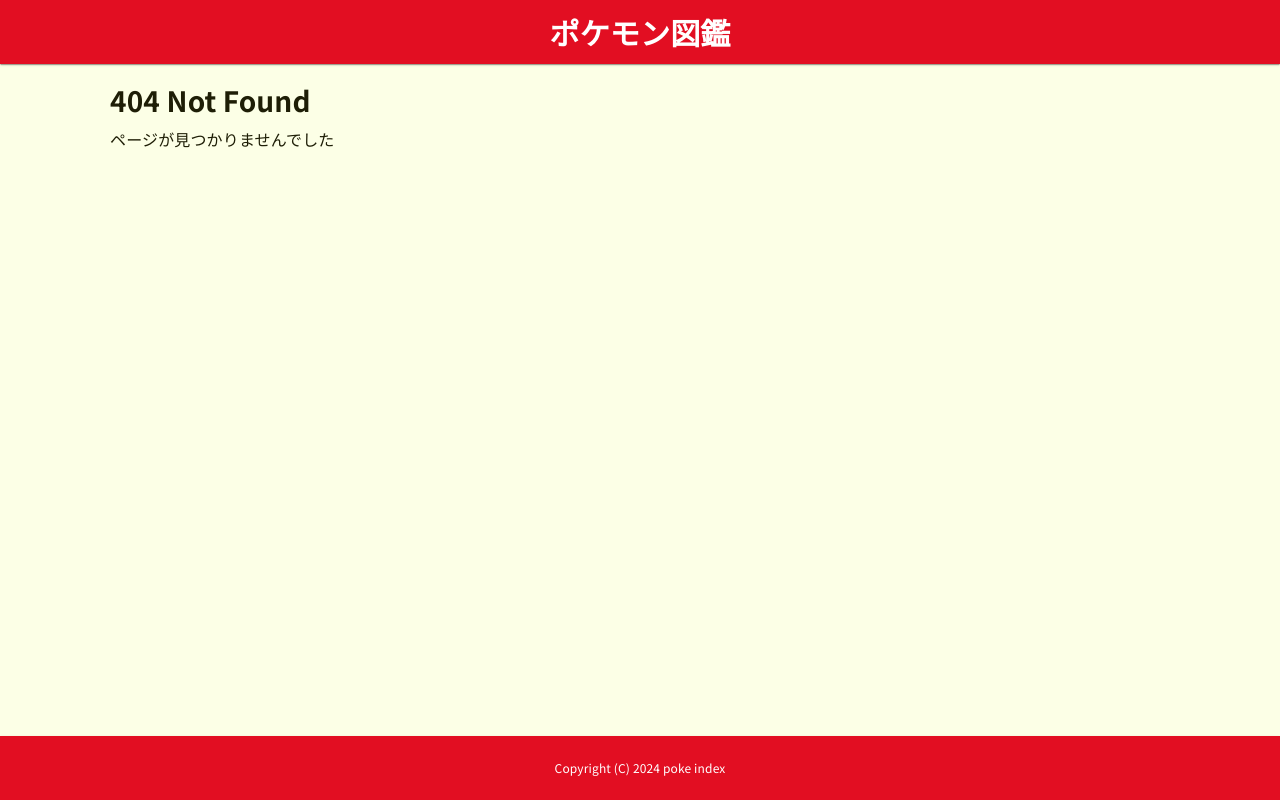
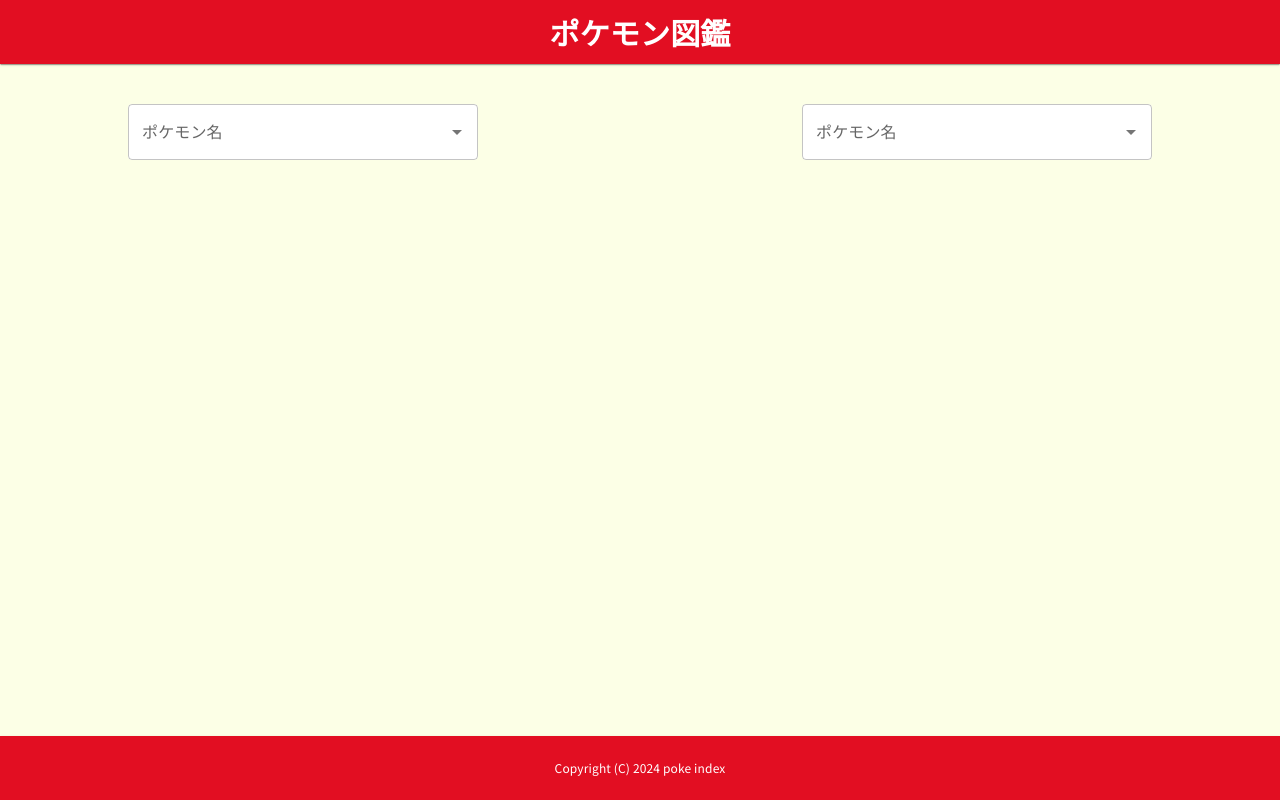
Before and after one commit to plugout007/poke-index, a React (Vite) app: page /compare in a window 1280 px wide. Before the commit this address had no page. Built offline with nearby package versions, Linux system fonts and the light colour scheme.

Commit message:
誤字修正。比較画面作成

```diff
--- a/src/config/routes-config.ts
+++ b/src/config/routes-config.ts
@@ -2,4 +2,5 @@
 export const routes = {
   home: { path: '/' },
   pokemon: { path: '/pokemon/:pokemonId'},
+  compare: { path: '/compare'},
 };
--- /dev/null
+++ b/src/features/compare/compare.tsx
@@ -0,0 +1,120 @@
+import { useEffect, useState } from 'react';
+import { } from './styled';
+import { Autocomplete, Box, TextField } from '@mui/material';
+import pokemonJa from "../../data/pokemonJa.json";
+import { normalizeText } from '../../utils/text';
+import { Pokemon } from "../../types/pokemon";
+import { getPokemon } from '../../api/pokeApi';
+import PokemonData from './components/pokemon-data';
+
+/**
+ * このコンポーネントはポケモン比較画面全体の機能を提供する
+ */
+export default function Compare() {
+  const [name1, setName1] = useState<{ id: number; name: string } | null>(
+    null
+  );
+  const [name2, setName2] = useState<{ id: number; name: string } | null>(
+    null
+  );
+  const [selectedPokemon1, setSelectedPokemon1] = useState<Pokemon | null>(null);
+  const [selectedPokemon2, setSelectedPokemon2] = useState<Pokemon | null>(null);
+
+  const pokemonList = pokemonJa.map(p =>( {
+    ...p,
+    normalizedName: normalizeText(p.name),
+  }));
+
+  useEffect(() => {
+    if (!name1) return;
+
+    const fetchPokemon = async () => {
+      const details = await getPokemon(name1.id);
+      setSelectedPokemon1(details);
+    };
+    fetchPokemon();
+  }, [name1]);
+
+  useEffect(() => {
+    if (!name2) return;
+
+    const fetchPokemon = async () => {
+      const details = await getPokemon(name2.id);
+      setSelectedPokemon2(details);
+    };
+    fetchPokemon();
+  }, [name2]);
+
+  return (
+    <Box sx={{ display: "flex", flexDirection: "row", justifyContent: "space-between", my: "40px", maxWidth: '1024px', mx: "auto" }}>
+      {/* Pokemon 1 */}
+      <Box display="flex" flexDirection="column" alignItems="center">
+        <Autocomplete
+          options={pokemonList}
+          filterOptions={(options, state) => {
+            const keyword = normalizeText(state.inputValue);
+
+            return options.filter((option) =>
+              normalizeText(option.name).includes(keyword)
+            );
+          }}
+          value={name1}
+          onChange={(_, newName1) => {
+            setName1(newName1);
+          }}
+          getOptionLabel={(option) => option.name}
+          renderInput={(params) => (
+            <TextField
+              {...params}
+              label="ポケモン名"
+              sx={{
+                width: "350px",
+                backgroundColor: "background.paper",
+                borderRadius: 1,
+              }}
+            />
+          )}
+        />
+        <Box sx={{ mt: "16px" }}>
+          {selectedPokemon1 && (
+            <PokemonData pokemon={selectedPokemon1} />
+          )}
+        </Box>
+      </Box>
+      {/* Pokemon 2 */}
+      <Box display="flex" flexDirection="column" alignItems="center">
+        <Autocomplete
+          options={pokemonList}
+          filterOptions={(options, state) => {
+            const keyword = normalizeText(state.inputValue);
+
+            return options.filter((option) =>
+              normalizeText(option.name).includes(keyword)
+            );
+          }}
+          value={name2}
+          onChange={(_, newName2) => {
+            setName2(newName2);
+          }}
+          getOptionLabel={(option) => option.name}
+          renderInput={(params) => (
+            <TextField
+              {...params}
+              label="ポケモン名"
+              sx={{
+                width: "350px",
+                backgroundColor: "background.paper",
+                borderRadius: 1,
+              }}
+            />
+          )}
+        />
+        <Box sx={{ mt: "16px" }}>
+          {selectedPokemon2 && (
+            <PokemonData pokemon={selectedPokemon2} />
+          )}
+        </Box>
+      </Box>
+    </Box>
+  );
+}
--- /dev/null
+++ b/src/features/compare/components/pokemon-data/index.ts
@@ -0,0 +1 @@
+export { default } from './pokemon-data';
--- /dev/null
+++ b/src/features/compare/components/pokemon-data/pokemon-data.tsx
@@ -0,0 +1,118 @@
+import {
+  Box,
+  Card,
+  CardContent,
+  Chip,
+  Typography,
+} from "@mui/material";
+import { Pokemon } from '../../../../types/pokemon';
+import { typeData } from "../../../../constants/pokemon";
+import { } from './styled';
+
+type Props = {
+  pokemon: Pokemon;
+};
+
+/**
+ * このコンポーネントはポケモンデータを表示する
+ */
+export default function PokemonData({ pokemon }: Props) {
+
+  return (
+    <Card sx={{ minWidth: 350, margin: 2, bgcolor: "background.paper" }}>
+      <CardContent>
+        <Typography variant="h5" color="text.secondary" sx={{ mt: "5px" }}>
+          No.{pokemon.id.toString().padStart(4, "0")}
+        </Typography>
+        <Typography variant="h3" component="div" sx={{ mt: "5px" }}>
+          {pokemon.name}
+        </Typography>
+        <Typography variant="body1" color="text.secondary" sx={{ mt: "5px" }}>
+          {pokemon.genus}
+        </Typography>
+        {pokemon.gender.length > 0 && (
+          <Box sx={{ display: "flex", gap: '8px', mt: "5px" }}>
+            {pokemon.gender.includes("female") && (
+              <Typography variant="h4" color="red">
+                ♀
+              </Typography>
+            )}
+            {pokemon.gender.includes("male") && (
+              <Typography variant="h4" color="blue">
+                ♂
+              </Typography>
+            )}
+            {pokemon.gender.includes("unknown") && (
+              <Typography variant="body2" color="text.secondary">
+                性別不明
+              </Typography>
+            )}
+          </Box>
+        )}
+        <Box
+          component="img"
+          src={pokemon.imageUrl}
+          alt={pokemon.name}
+          sx={{
+            width: 240,
+            height: 240,
+            display: "block",
+            mx: "auto",
+            filter: "drop-shadow(0 12px 16px rgba(0,0,0,0.2))",
+          }}
+        />
+        <Box sx={{ mt: "5px" }}>
+          {pokemon.types.map((type) => (
+            <Chip
+              key={type}
+              label={typeData[type as keyof typeof typeData]?.ja || type}
+              sx={{
+                margin: "5px",
+                backgroundColor:
+                  typeData[type as keyof typeof typeData]?.color || "#D3D3D3",
+                color: "#fff",
+                fontWeight: "bold",
+              }}
+            />
+          ))}
+        </Box>
+        <Box sx={{ mt: "16px" }}>
+          <Typography variant="h5">
+            たかさ
+          </Typography>
+          <Typography variant="body2" color="text.secondary" sx={{ mt: "5px", ml: "16px" }}>
+            {pokemon.height}m
+          </Typography>
+        </Box>
+        <Box sx={{ mt: "16px" }}>
+          <Typography variant="h5">
+            おもさ
+          </Typography>
+          <Typography variant="body2" color="text.secondary" sx={{ mt: "5px", ml: "16px" }}>
+            {pokemon.weight}kg
+          </Typography>
+        </Box>
+        <Box sx={{ mt: "16px" }}>
+            <Typography variant="h5">
+              特性
+            </Typography>
+            {pokemon.abilities
+              .map((ability) =>(
+                <Box sx={{ mt: "8px", ml: "16px" }}>
+                  <Typography variant="h6">
+                    {ability.isHidden ? `${ability.name}(隠れ)` : ability.name}
+                  </Typography>
+                  <Typography variant="body2" color="text.secondary" sx={{ mt: "4px" }}>
+                    {ability.flavorText}
+                  </Typography>
+                </Box>
+              ))
+            }
+        </Box>
+        <Box sx={{ mt: "16px" }}>
+          詳しいデータのボタンを表示する
+        </Box>
+      </CardContent>
+    </Card>
+  );
+}
--- /dev/null
+++ b/src/features/compare/components/pokemon-data/styled.ts
@@ -0,0 +1,6 @@
+import { Paper } from '@mui/material';
+import styled from '@mui/system/styled';
+
+export const Xxx = styled(Paper)({
+  // スタイルを記述する
+});
--- /dev/null
+++ b/src/features/compare/index.ts
@@ -0,0 +1 @@
+export { default } from './compare';
--- /dev/null
+++ b/src/features/compare/styled.ts
@@ -0,0 +1,6 @@
+import { Paper } from '@mui/material';
+import styled from '@mui/system/styled';
+
+export const Xxx = styled(Paper)({
+  // スタイルを記述する
+});
--- a/src/features/home/home.tsx
+++ b/src/features/home/home.tsx
@@ -26,13 +26,13 @@
   const start = (page - 1) * initLimit;
   const end = start + initLimit;
 
-  const polemonList = pokemonJa.map(p =>( {
+  const pokemonList = pokemonJa.map(p =>( {
     ...p,
     normalizedName: normalizeText(p.name),
   }));
   const normalizedSearch = normalizeText(search);
 
-  const filtered = polemonList.filter(p => {
+  const filtered = pokemonList.filter(p => {
     const matchesSearch = p.normalizedName.includes(normalizedSearch);
 
     const matchesTypes =
--- a/src/routes/app-routes.tsx
+++ b/src/routes/app-routes.tsx
@@ -4,6 +4,7 @@
 import NotFound from '../features/not-found';
 import Home from '../features/home';
 import PokemonPage from '../features/pokemon-page';
+import Compare from '../features/compare';
 
 /**
  * このコンポーネントはルートを定義する
@@ -14,6 +15,7 @@
   const routesConfig = [
     { ...routes.home, element: <Home /> },
     { ...routes.pokemon, element: <PokemonPage /> },
+    { ...routes.compare, element: <Compare /> },
     // { ...routes.forgotPassword, element: <ForgotPassword /> },
     // { ...routes.resetPassword, element: <ResetPassword /> },
     // { ...routes.mypage, element: <Mypage /> },
```
